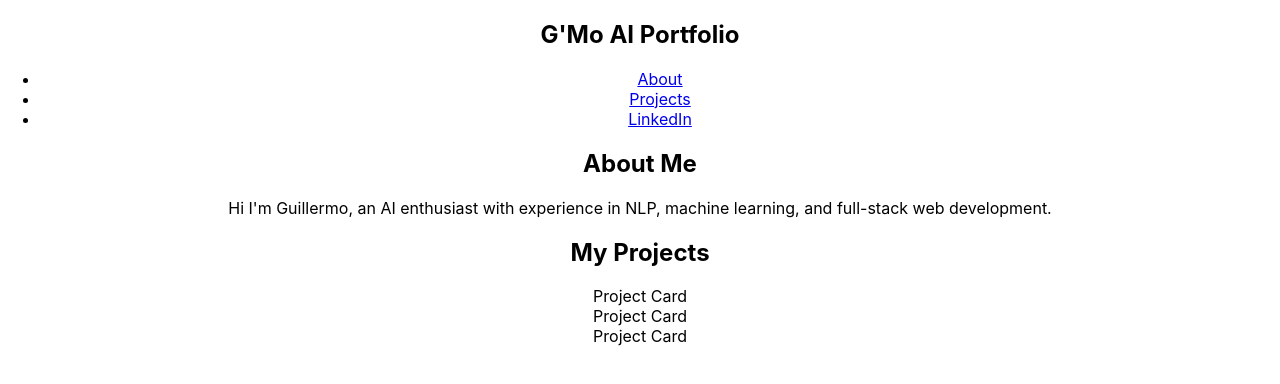
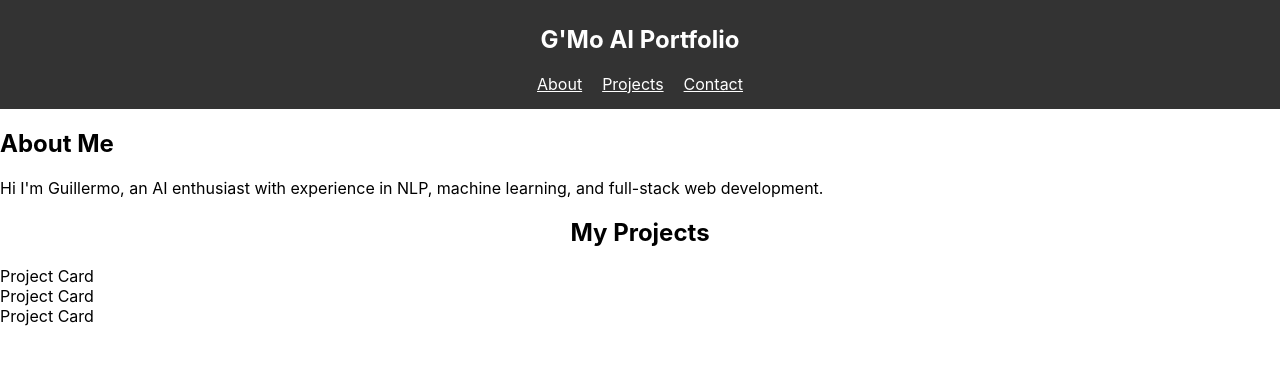
Before and after one commit to guillearria/gmo-portfolio, a React (Create React App) app: page / in a window 1280 px wide. Shown: the top 384 px of the page. Built offline with nearby package versions, Linux system fonts and the light colour scheme.

Commit message:
Clean up navbar styling

```diff
--- a/src/App.css
+++ b/src/App.css
@@ -1,4 +1,4 @@
-.App {
+/* .App {
   text-align: center;
 }
 
@@ -35,4 +35,4 @@
   to {
     transform: rotate(360deg);
   }
-}
+} */
--- /dev/null
+++ b/src/components/Navbar.css
@@ -0,0 +1,22 @@
+nav {
+    padding: 5px;
+    background-color: #333;
+    color: #ffffff;
+}
+
+h2 {
+    text-align: center;
+}
+
+ul {
+    list-style-type: none;
+    display: flex;
+    justify-content: center;
+    margin: 10px;
+    padding: 0;
+    gap: 20px;
+}
+
+a {
+    color: white;
+}
--- a/src/components/Navbar.js
+++ b/src/components/Navbar.js
@@ -1,13 +1,13 @@
-import React from "react";
+import './Navbar.css';
 
 function Navbar() {
     return (
         <nav>
             <h2>G'Mo AI Portfolio</h2>
             <ul>
-                <li><a href="#about" style={{}}>About</a></li>
-                <li><a href="#about" style={{}}>Projects</a></li>
-                <li><a href="https://www.linkedin.com/in/guillearria/" style={{}}>LinkedIn</a></li>
+                <li><a href="#about">About</a></li>
+                <li><a href="#projects">Projects</a></li>
+                <li><a href="#contact">Contact</a></li>
             </ul>
         </nav>
     );
```
